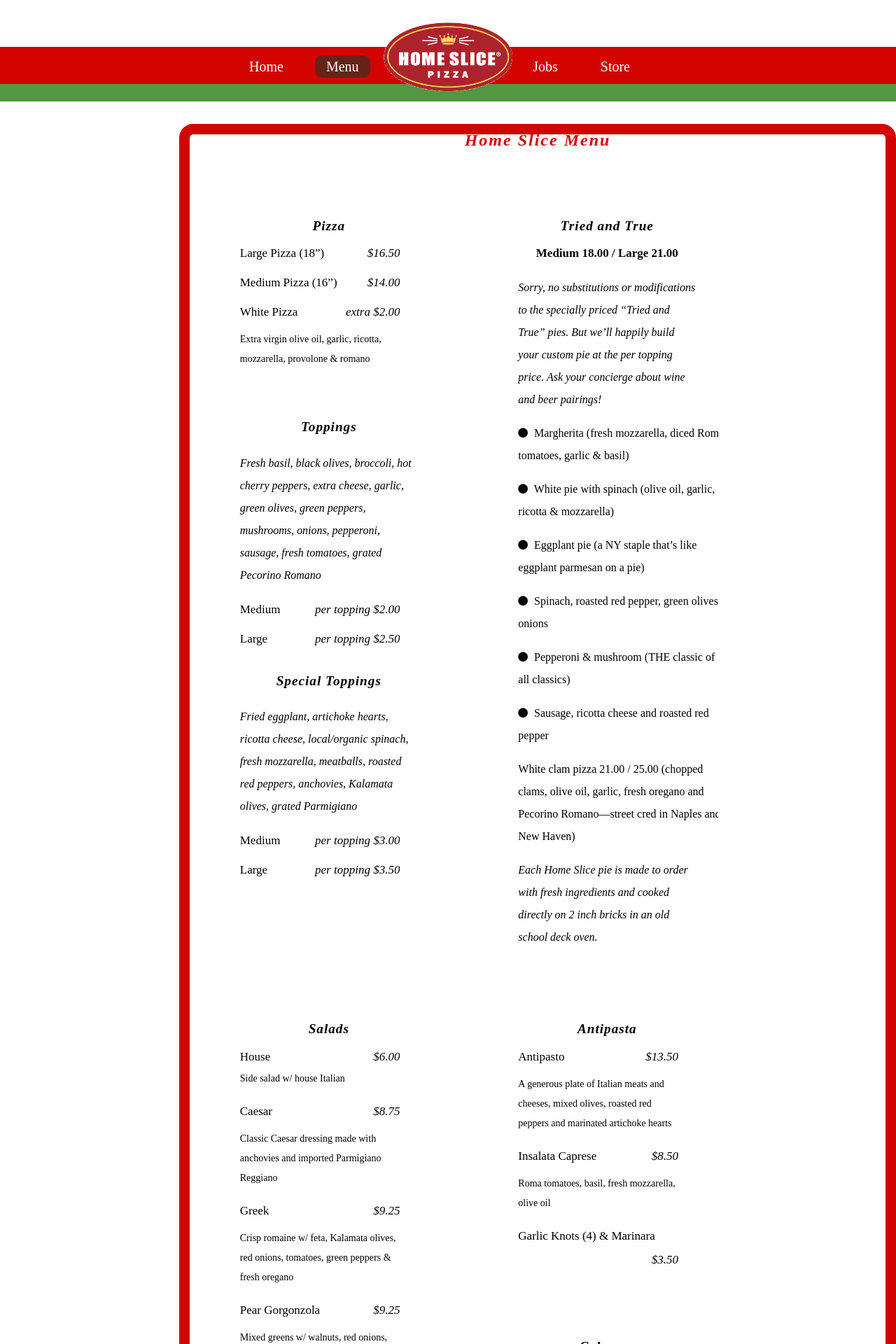
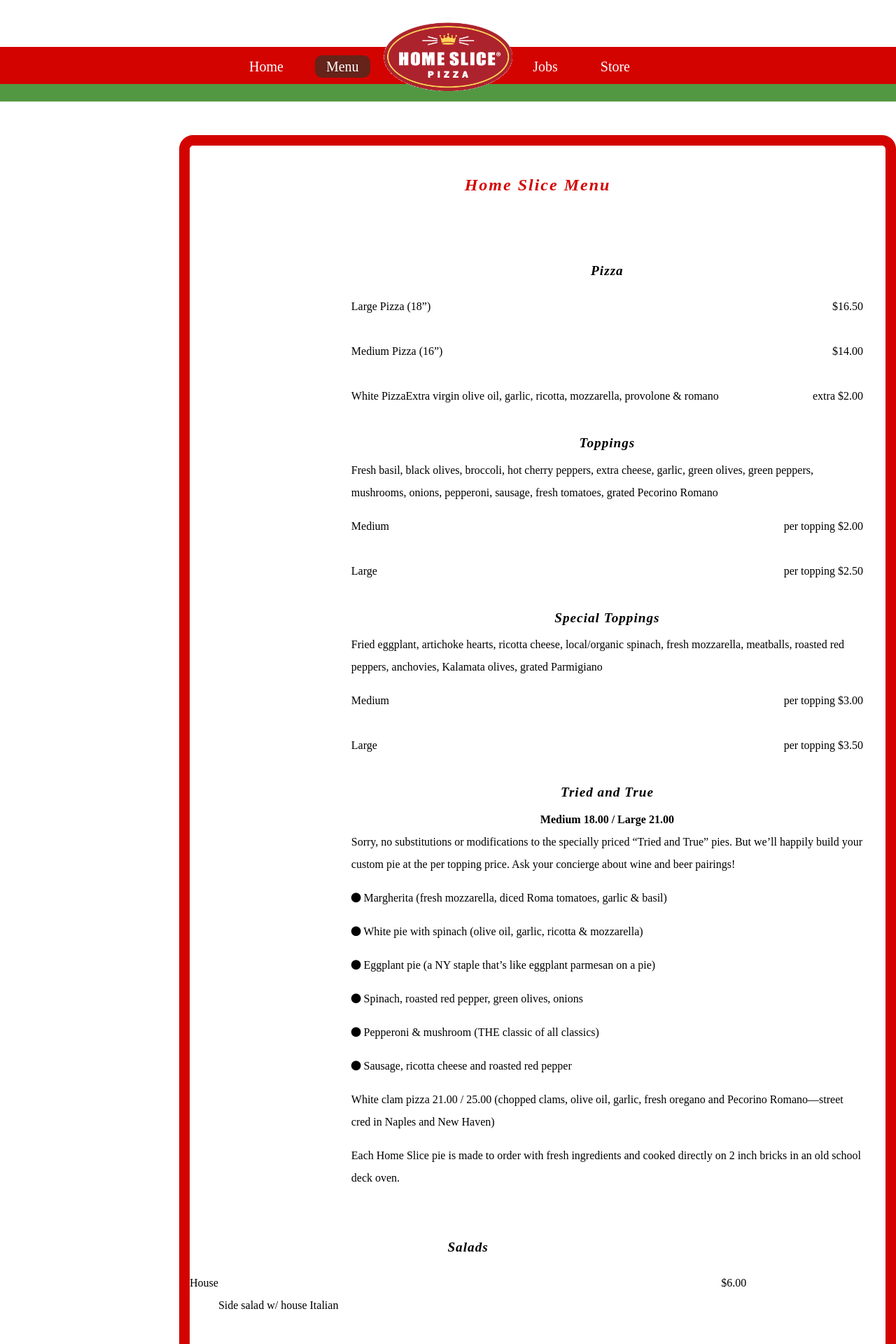
Before and after one commit to jhartley1412/home-slice-website-design, a Jekyll site: the page built from menu-page.html, in a window 1280 px wide. Shown: the top 1920 px of the page at 70% size. Built offline with Jekyll 4.4.1, drawn with Linux system fonts in a browser that asks for light colours; nearby versions of some CDN libraries.

Commit message:
small tweaks done on home page text - started redoing menu page

```diff
--- a/_sass/_menu-page.scss
+++ b/_sass/_menu-page.scss
@@ -2,168 +2,51 @@
 @import 'variables';
 
 .menu-container{
-  width: 100%;
   max-width: 1024px;
-  margin: 2em auto;
+  margin: 3rem auto;
   overflow: hidden;
   box-sizing: border-box;
   border: 15px solid $brand-color1;
   border-radius: 20px;
 
-}
+  h1, h2{
+    clear: both;
+  }
 
-.menu-pizza, .menu-salads-antipasta, .menu-desserts-drinks{
-  width: 100%;
-  overflow: hidden;
-}
-
-.menu-booze{
-  @extend .menu-pizza;
-
-  h2{
-    text-align: center;
+  h1{
+    margin: 2rem;
   }
 
   h3{
-    text-align: center;
-  }
-}
-
-@media (min-width: 0px){
-
-  .pizza-toppings{
-    width: 100%;
-    overflow: hidden;
-    box-sizing: border-box;
-    padding: 2rem;
+    margin-top: 0;
   }
 
-  .tried-and-true{
-    width: 100%;
-    overflow: hidden;
-    box-sizing: border-box;
-    padding: 2rem;
-
-    h3{
-      text-align: center;
-      margin-top: 0;
-      font-size: 17px;
-    }
-  }
-
-  .salads, .antipasta, .calzone, .subs, .wine, .beer{
-    width: 100%;
-    overflow: hidden;
-    box-sizing: border-box;
-    padding: 2rem;
-
-    h3{
-      font-weight: 400;
-    }
-  }
-
-  .desserts, .beverages{
-    width: 100%;
-    overflow: hidden;
-    box-sizing: border-box;
-    padding: 2rem;
-
-    h3{
-      font-weight: 400;
-    }
-
-    .menu-italic{
-      text-align: center;
-    }
-  }
-}
-
-
-
-@media (min-width: 600px){
-
-  .pizza-toppings{
-    width: 40%;
-    margin: auto 5%;
-    float: left;
-    overflow: hidden;
-  }
-
-  .tried-and-true{
-    width: 40%;
-    margin: auto 5%;
-    float: left;
-    overflow: hidden;
-
-    h3{
-      text-align: center;
-      margin-top: 0;
-      font-size: 17px;
-    }
-  }
-
-  .salads, .antipasta, .calzone, .subs, .wine, .beer{
-    width: 40%;
-    margin: auto 5%;
-    float: left;
-    overflow: hidden;
-
-    h3{
-      font-weight: 400;
-    }
-  }
-
-  .desserts, .beverages{
-    width: 40%;
-    margin: auto 5%;
-    float: left;
-    overflow: hidden;
-
-    h3{
-      font-weight: 400;
-    }
-
-    .menu-italic{
-      text-align: center;
-    }
+  p{
+    margin-top: 0;
+    margin-bottom: 1rem;
   }
 }
 
 .row-food{
-  width: 90%;
+  display: block;
+  width: 100%;
   overflow: hidden;
+  margin: 1rem auto;
 }
 
-.food-option{
+.food-option, .food-extra-info{
   float: left;
-  margin: 0;
-  font-size: 17px;
-}
-
-.tried-menu-container{
-  width: 300px;
-  margin: 0 auto;
-
-  .fa-circle{
-    padding: 0 5px 5px 0;
-  }
-}
-
-.menu-italic{
-  font-style: italic;
-  font-size: 1rem;
 }
 
 .food-price{
   float: right;
-  font-style: italic;
-  margin: 0 auto 0.5rem;
-  font-size: 17px;
 }
 
-.food-extra-info{
-  float: left;
-  font-size: 14px;
-  margin-top: 0;
-  margin-bottom: 1rem;
+.menu-pizza{
+  width: 90%;
+  box-sizing: border-box;
+  min-width: 300px;
+  margin: 0 auto;
+  padding: 2rem;
+
 }
--- a/_sass/_variables.scss
+++ b/_sass/_variables.scss
@@ -7,7 +7,6 @@
 body{
 	font-family: "ff-tisa-sans-web-pro";
 	line-height: 2;
- // background-color: $brand-color5;
 
 	a{
 		color: white;
--- a/css/main.scss
+++ b/css/main.scss
@@ -224,12 +224,18 @@
 
   p{
     margin: 0 auto;
+    margin-top: 1.5rem;
     text-align: left;
   }
 
   .address-link, a{
     text-align: center;
     color: $brand-color1;
+    margin: 0 auto;
+  }
+
+  h3{
+    margin-top: 2rem;
   }
 }
 
--- a/menu-page.html
+++ b/menu-page.html
@@ -2,12 +2,12 @@
 layout: default
 ---
 
-<div class="menu-container col-sm-1 col-md-12">
+<div class="menu-container col-sm-1 col-md-15 col-lg-15">
 
   <h1> Home Slice Menu </h1>
 
 
-  <div class="menu-pizza col-md-12">
+  <div class="menu-pizza col-md-15 col-lg-12">
 
     <div class="pizza-toppings">
 
@@ -33,7 +33,6 @@
 provolone & romano </p>
       </div>
 
-      <br>
 
       <h2> Toppings </h2>
 
@@ -112,7 +111,7 @@
 
   <!-- END PIZZA SECTION -->
 
-  <div class="menu-salads-antipasta col-md-12">
+  <div class="menu-salads-antipasta col-md-15 col-lg-12">
 
     <div class="salads">
 
@@ -314,7 +313,7 @@
 
   <!-- END SALAD - SUBS SECTION -->
 
-  <div class="menu-desserts-drinks col-md-12">
+  <div class="menu-desserts-drinks col-md-15 col-lg-12">
 
     <div class="desserts">
 
```
Also changed, not shown: 4 other files.
